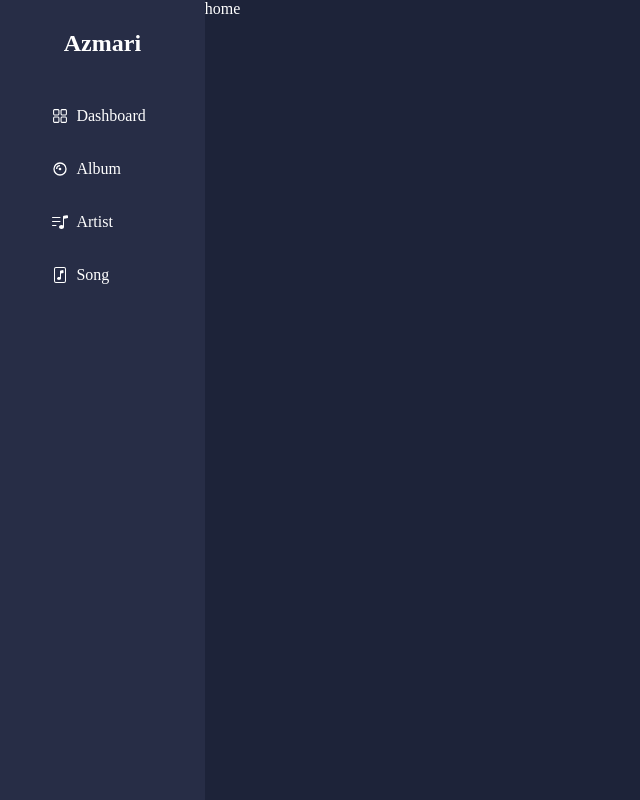
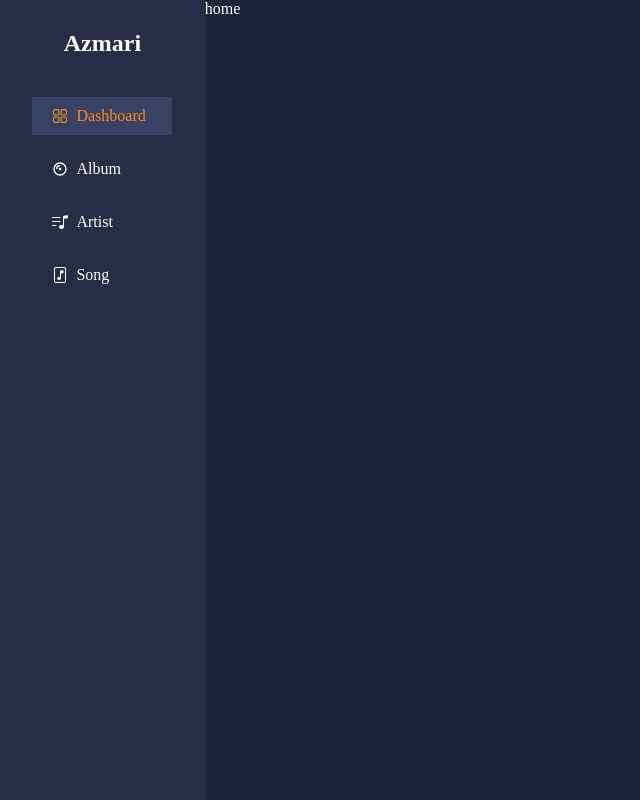
Before and after one commit to b1621/azmari-musicapp, a React (Vite) app in the folder client/: page / in a window 1280 px wide. Shown: the whole page, without its empty margins (0-640 px from the left). Built offline with nearby package versions, Linux system fonts and the light colour scheme.

Commit message:
setting active link

```diff
--- a/client/src/components/Layout.tsx
+++ b/client/src/components/Layout.tsx
@@ -1,4 +1,4 @@
-import { Link, Outlet } from "react-router-dom";
+import { Link, Outlet, useLocation } from "react-router-dom";
 import styled from "@emotion/styled";
 import { RxDashboard } from "react-icons/rx";
 import { BiAlbum } from "react-icons/bi";
@@ -7,6 +7,10 @@ import { BsFileMusic } from "react-icons/bs";
 
 interface SidebarProps {
   isOpen: boolean;
+}
+interface SidebarLinkProps {
+  currentPath: string;
+  linkPath: string;
 }
 
 const Box = styled.div`
@@ -29,7 +33,7 @@ const Div2 = styled.div`
   padding: 10px 0;
 `;
 
-const SidebarLink = styled(Link)`
+const SidebarLink = styled(Link)<SidebarLinkProps>`
   display: flex;
   align-items: center;
   color: white;
@@ -37,18 +41,28 @@ const SidebarLink = styled(Link)`
   margin: 0 auto;
   text-decoration: none;
   padding: 10px 20px;
+  background-color: ${({ currentPath, linkPath }) =>
+    currentPath == linkPath ? "#394262" : ""};
+  color: ${({ currentPath, linkPath }) =>
+    currentPath == linkPath ? "#fb8b24" : ""};
   margin-bottom: 15px;
   & > *:first-child {
     margin-right: 0.5rem; /* Adjust space between icon and text */
   }
   &:hover {
     background-color: #394262;
+    border-radius: 5px;
     color: #fb8b24;
     // border-left: 3px solid hotpink;
   }
 `;
 
 const Layout = ({ isOpen }: SidebarProps) => {
+  const location = useLocation();
+  const currentPath = location.pathname;
+
+  console.log("path = ", currentPath);
+
   return (
     <Box>
       <SidebarBox isOpen={isOpen}>
@@ -56,16 +70,24 @@ const Layout = ({ isOpen }: SidebarProps) => {
           <Logo>Azmari</Logo>
         </Div1>
         <Div2>
-          <SidebarLink to="/">
+          <SidebarLink currentPath={currentPath} linkPath={"/"} to="/">
             <RxDashboard /> Dashboard
           </SidebarLink>
-          <SidebarLink to="/album">
+          <SidebarLink
+            currentPath={currentPath}
+            linkPath={"/album"}
+            to="/album"
+          >
             <BiAlbum /> Album
           </SidebarLink>
-          <SidebarLink to="/artist">
+          <SidebarLink
+            currentPath={currentPath}
+            linkPath={"/artist"}
+            to="/artist"
+          >
             <BsMusicNoteList /> Artist
           </SidebarLink>
-          <SidebarLink to="/song">
+          <SidebarLink currentPath={currentPath} linkPath={"/song"} to="/song">
             <BsFileMusic /> Song
           </SidebarLink>
         </Div2>
```
Also changed, not shown: client/public/austin-neill-hgO1wFPXl3I-unsplash.jpg (added).
